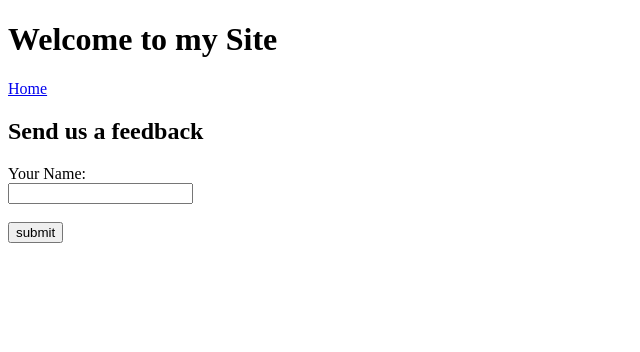
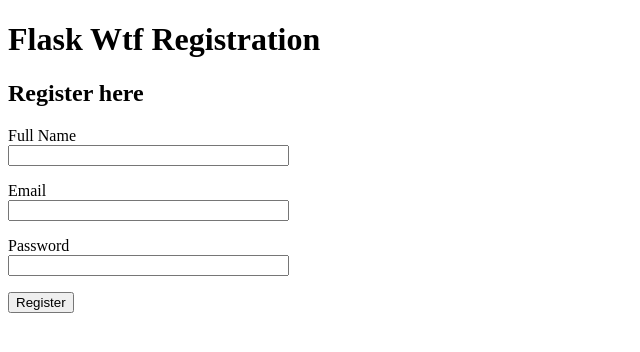
Before and after one commit to dpritam02/feedback-form--manual-form-handling, a Flask app: page / in a window 1280 px wide. Shown: the top 352 px of the page, without its empty margins (0-640 px from the left). Run offline with Flask 3, Linux system fonts and the light colour scheme.

Commit message:
done with advance form hadling with flask - wtf, csrf token

```diff
--- a/app.py
+++ b/app.py
@@ -1,31 +1,48 @@
 from flask import Flask, render_template, request,redirect,url_for,flash
+from forms import RegistrationForm
 
 app = Flask(__name__)
 app.secret_key = "my-secret-key"
 
+#----- for handling manual form------
 # @app.route("/feedback", methods=["GEt","POST"])
 # def feedback():
 #     if request.method == "POST":
 #         name = request.form.get("username")
 #         message = request.form.get("Message")
 #         return render_template("thankyou.html", name=name, message=message)
-
 #     return render_template("feedback.html")
 
+#--------- for handling flash and flash message--------
+# @app.route("/", methods=["GET","POST"])
+# def form():
+#     if request.method == "POST":
+#         name = request.form.get("name")
+#         if not name:
+#             flash("Name can't be empty!")
+#             return redirect(url_for("form"))
+#         flash(f"Thanks {name}, your feedback got saved")
+#         return redirect(url_for("thankyou"))
+#     return render_template("form.html")
+# @app.route("/thankyou")
+# def thankyou():
+#     return render_template("thankyou.html")
+
+#----------- for handling flask-wtf--------
 @app.route("/", methods=["GET","POST"])
-def form():
-    if request.method == "POST":
-        name = request.form.get("name")
-        if not name:
-            flash("Name can't be empty!")
-            return redirect(url_for("form"))
-        flash(f"Thanks {name}, your feedback got saved")
-        return redirect(url_for("thankyou"))
-    return render_template("form.html")
+def register():
+    form = RegistrationForm()
+    if form.validate_on_submit():
+        name = form.name.data
+        email = form.email.data
+        flash(f"Welcome {name}!, you have registered successfully","success")
+        return redirect(url_for("success"))
+    return render_template("register.html", form=form)
 
-@app.route("/thankyou")
-def thankyou():
-    return render_template("thankyou.html")
+@app.route("/success")
+def success():
+    return render_template("success.html")
+
 
 if __name__ == "__main__":
     app.run(debug = True, port = 5555, host = '0.0.0.0')
--- /dev/null
+++ b/forms.py
@@ -0,0 +1,9 @@
+from flask_wtf import FlaskForm
+from wtforms import StringField,PasswordField,SubmitField
+from wtforms.validators import DataRequired,Email,Length
+
+class RegistrationForm(FlaskForm):
+    name = StringField("Full Name", validators=[DataRequired()])
+    email = StringField("Email", validators=[DataRequired(),Email()])
+    password = PasswordField("Password", validators=[DataRequired(), Length(min=6)])
+    submit = SubmitField("Register")
--- a/templates/base.html
+++ b/templates/base.html
@@ -1,32 +1,20 @@
+
+
+
 <!DOCTYPE html>
 <html lang="en">
 <head>
     <title>
-        {%block title%} My site {%endblock%}
+        {% block title %} Flask - WTF {% endblock %}
     </title>
-    <!-- <style>
-        body {font-family: Arial, Helvetica, sans-serif; padding:20px;background-color: #f5f5f5;}
-        header,footer{background:#333;padding: 10px; color: white; text-align: center;}
-        nav a {margin: 0, 10px; color: white; text-decoration: none;}
-        main{
-            background: white; padding: 20px; margin-top: 20px; border-radius: 5px;
-        }
-    </style> -->
 </head>
 <body>
-    <header>
-        <h1>Welcome to my Site</h1>
-        <nav>
-            <a href="/">Home</a>
-        </nav>
-    </header>
-    {% with messages = get_flashed_messages() %}
+    <h1>Flask Wtf Registration </h1>
+    {% with messages = get_flashed_messages(with_categories=True) %}
     {%if messages%}
-    <ul style="color: green;">
-        {%for msg in messages%}
-        <li> {{msg}} </li>
+        {%for catagory, msg in messages%}
+        <p style="color: green;"> {{msg}} </p>
         {%endfor%}
-    </ul>
     {%endif%}
     {%endwith%}
     {%block content%} {%endblock%}
--- /dev/null
+++ b/templates/register.html
@@ -0,0 +1,37 @@
+{% extends "base.html" %}
+
+{% block title %} Form Page{% endblock %}
+
+{% block content %}
+<h2>Register here</h2>
+
+<form action="/" method="POST">
+    {{ form.hidden_tag() }} <!-- csrf token -->
+
+    <p>
+        {{ form.name.label }} <br>
+        {{ form.name(size=32)}} <br>
+        {% for error in form.name.errors %}
+        <span style="color: red;">{{error}}</span>
+        {%endfor%}
+    </p>
+
+    <p>
+        {{ form.email.label }} <br>
+        {{ form.email(size=32)}} <br>
+        {% for error in form.email.errors %}
+        <span style="color: red;">{{error}}</span>
+        {%endfor%}
+    </p>
+
+    <p>
+        {{ form.password.label }} <br>
+        {{ form.password(size=32)}} <br>
+        {% for error in form.password.errors %}
+        <span style="color: red;">{{error}}</span>
+        {%endfor%}
+    </p>
+
+    <p>{{ form.submit() }}</p>
+</form>
+{% endblock %}
```
Also changed, not shown: templates/success.html (added, +9 -0 lines), 1 other file.
